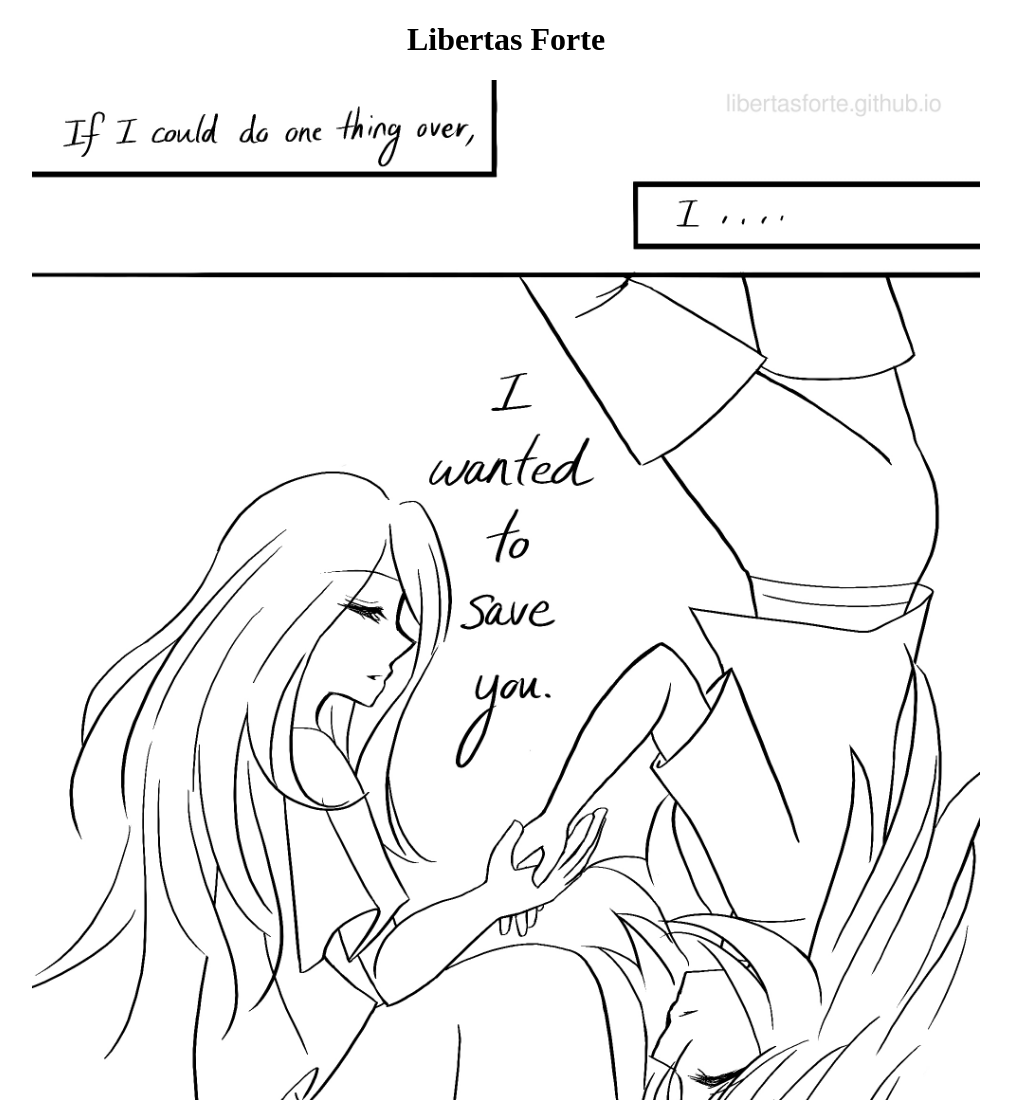
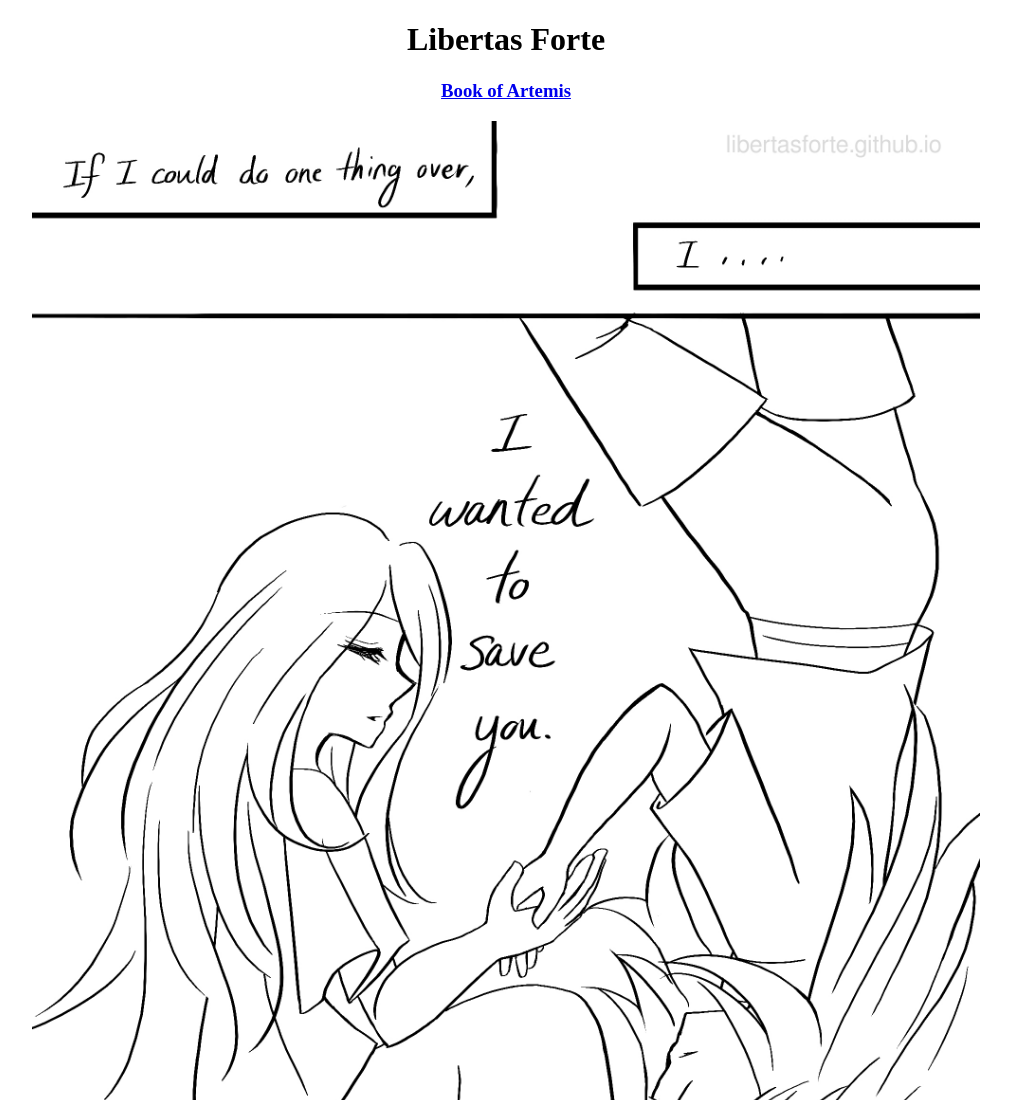
Before and after one commit to libertasforte/libertasforte.github.io, a plain HTML site: page index.html in a window 1280 px wide. Shown: the top 1100 px of the page, without its empty margins (134-1145 px from the left). Drawn offline with Linux system fonts and the light colour scheme.

Commit message:
made link

```diff
--- a/index.html
+++ b/index.html
@@ -8,6 +8,7 @@ img {
 </style>
 <body>
 <h1><center>Libertas Forte</h1>
+<h3><center><a href="artemis/1.html">Book of Artemis</a></h3>
 <p><center><img src="index.jpg"></p>
 </body>
 </html>
```
